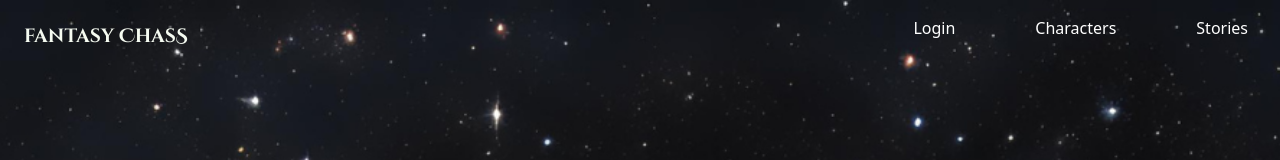
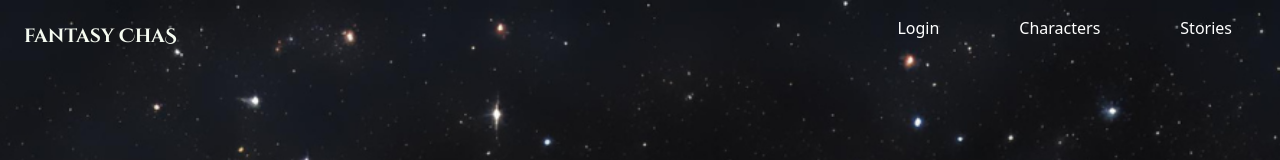
Before and after one commit to f-eighty7/ChasChallenger, a React (Vite) app: page / in a window 1280 px wide. Shown: the top 160 px of the page. Built offline with nearby package versions, Linux system fonts and the light colour scheme.

Commit message:
nav style

```diff
--- a/src/components/Navbar.jsx
+++ b/src/components/Navbar.jsx
@@ -18,7 +18,7 @@ function Navbar() {
         <nav
         className='bg-zinc-800/70 p-2'>
                     <Link to={'/'}
-                    className={style.title}>fantasy ChasS</Link>
+                    className={style.title}>fantasy ChaS</Link>
                 <div
                 className={style.menu}
                 onClick={() => {
@@ -30,7 +30,7 @@ function Navbar() {
                 <span></span>
                 </div>
             <ul
-            className={`${menuOpen ? style.open : ''}`}
+            className={` ${menuOpen ? style.open : ''}`}
            >
                 {/* <li>
                     <NavLink
--- a/src/components/Navbar.module.css
+++ b/src/components/Navbar.module.css
@@ -31,7 +31,8 @@ nav .title {
 nav ul {
 
     display: flex;
-    align-items: center;
+    align-items: flex-start;
+    padding: 0 1rem;
     height: 100%;
 }
 
@@ -104,16 +105,31 @@ nav .menu span {
 
     nav ul.open {
         display: flex;
+
+        position: absolute;
+        height: fit-content;
+        top: 3rem;
+        left: 0;
+        width: 100vw;
+        margin: 0;
+        padding-top: 1rem;
+        background-color: #464646;
+
+    }
+
+    nav ul li a:not(.active,.title):hover {
+        border-radius: 4rem;
+
     }
 
     nav ul li {
-        width: 100%;
         text-align: center;
 
     }
 
     nav ul li a {
         margin: .2rem .5rem;
+
     }
 
 }
```
